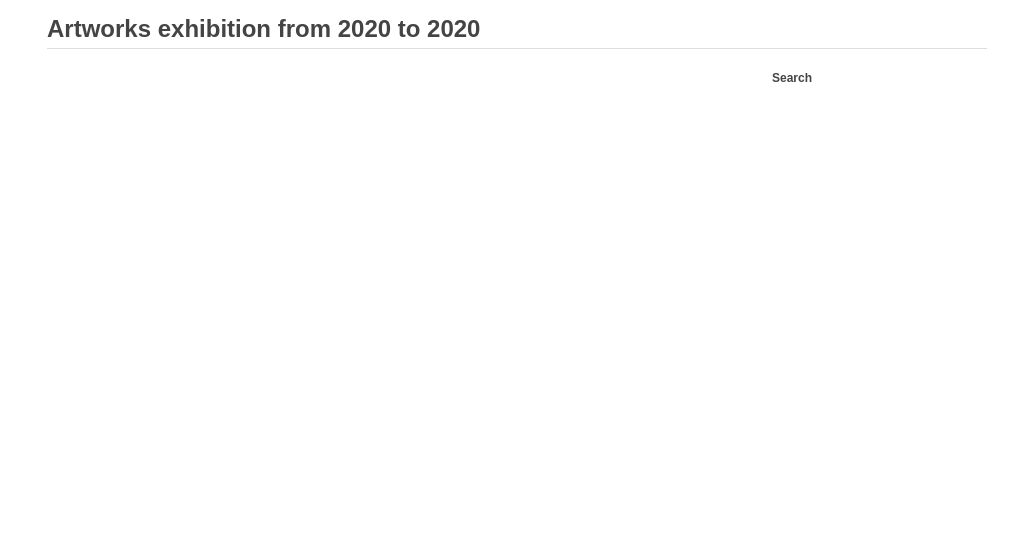
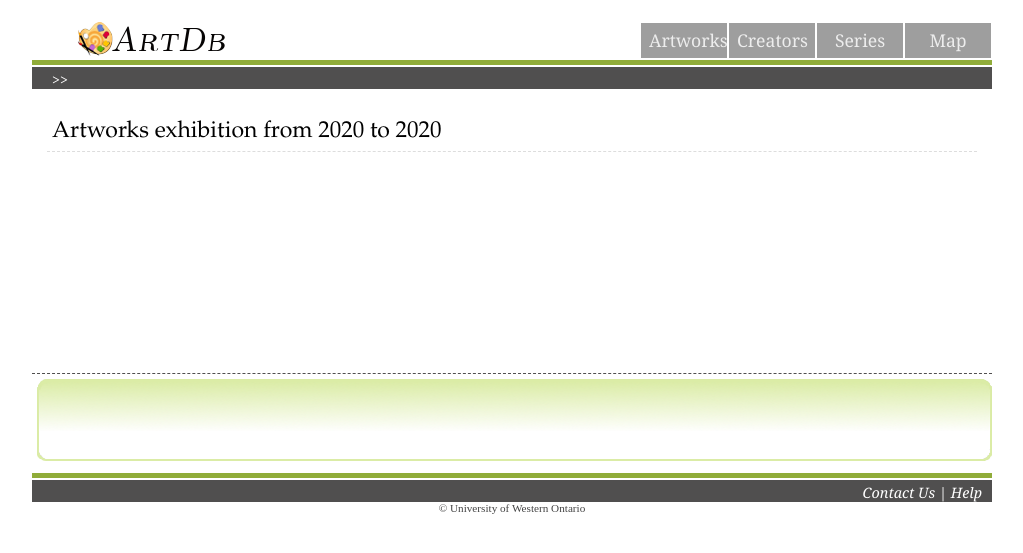
Before and after one commit to versae/artdb, a Django app: template exhibit/templates/exhibit.html in a window 1280 px wide. Shown: the top 553 px of the page, without its empty margins (123-1146 px from the left). Run offline with Django 3.2, Linux system fonts and the light colour scheme; the template is opened without the code that fills it: most values are stand-ins (such as "Sample title", 1, 10 or a date in 2020); parts of the project's set-up code (start-up, migrations or seed data) failed here and were passed over; some libraries are stand-ins or nearby versions; grey boxes are pictures that could not be loaded.

Commit message:
Improved the Exhibit vew with the style of the site.

```diff
--- a/base/templates/pvbase.html
+++ b/base/templates/pvbase.html
@@ -30,7 +30,9 @@
 	<div id="pvheader">
     	<img src="/media/img/banner1.png" id="pvlogo" alt="Logo" />
 		<div style=" height: 23px; padding: 5px 5px 7px 5px;">
+		    {% block search_box %}
 			<input type="text" id="pv_search_text"/>
+			{% endblock %}
     		<input type="button" id="pv_search_button"/>
 		</div>
         <ul id="navBar">
--- a/exhibit/templates/exhibit.html
+++ b/exhibit/templates/exhibit.html
@@ -1,10 +1,10 @@
-{% extends "base.html" %}
+{% extends "pvbase.html" %}
 {% load i18n %}
 
-{% block title %}{% trans "Exhibition" %}{% endblock %}
 {% block extra_links %}
 {% if year_from and year_to %}
 <link href="{% url artworks_json %}?from={{ year_from }}&to={{ year_to }}" type="application/json" rel="exhibit/data" />
+<link rel="stylesheet" type="text/css" href="/media/css/pvbase.css" />
 {% else %}
 <link href="{% url artworks_json %}" type="application/json" rel="exhibit/data" />
 {% endif %}
@@ -14,7 +14,34 @@
 <script src="http://static.simile.mit.edu/exhibit/extensions-2.0/time/time-extension.js" type="text/javascript"></script>
 {% endblock %}
 
-{% block header %}
+{% block title %}{% trans "Exhibition" %}{% endblock %}
+
+{% block search_box %}
+        <div id="exhibitSearch"
+            ex:role="facet"
+            ex:queryParamName="q"
+            ex:facetClass="TextSearch">
+        </div>
+{% endblock %}
+
+{% block navigation_bar %}
+    <li>
+        <a href="{% url artworks_list %}">Artworks</a>
+    </li>
+    <li>
+        <a href="{% url creators_list %}">Creators</a>
+    </li>
+    <li class="current">
+        <a href="{% url series_list %}">Series</a>
+    </li>
+    <li>
+        <a href="{% url map %}">Map</a>
+    </li>
+{% endblock %}
+
+{% block pv_page_body %}
+
+<div class="pvtitle">
 <h1>
 {% if year_from and year_to %}
     {% blocktrans %}
@@ -24,7 +51,48 @@
     {% trans "Artworks exhibition" %}
 {% endif %}
 </h1>
-{% endblock %}
+
+<div id="exhibitFiltersContainer">
+    <div id=exhibitFilters>
+     <span ex:role="facet" ex:expression=".creators" ex:facetLabel="{% trans "Creators" %}"></span>
+     <span ex:role="facet" ex:expression=".serie" ex:facetLabel="{% trans "Serie" %}"></span>
+     <span ex:role="facet" ex:expression=".descriptors" ex:facetLabel="{% trans "Descriptors" %}"></span>
+<!--     <span ex:role="facet" ex:expression=".size" ex:facetLabel="{% trans "Size" %}"></span>-->
+     <span ex:role="facet" ex:expression=".current_place" ex:facetLabel="{% trans "Place (current)" %}"></span>
+     <span
+        ex:role="facet"
+        ex:scroll="true"
+        ex:expression=".creation_year_end"
+        ex:facetLabel="{% trans "Century" %}"
+        ex:facetClass="NumericRange"
+        ex:interval="100">
+    </span>
+     <span
+        ex:role="facet"
+        ex:expression=".creation_year_start"
+        ex:facetLabel="{% trans "Creation year start" %}"
+        ex:facetClass="NumericRange"
+        ex:interval="25">
+    </span>
+     <span
+        ex:role="facet"
+        ex:expression=".creation_year_end"
+        ex:facetLabel="{% trans "Creation year end" %}"
+        ex:facetClass="NumericRange"
+        ex:onshow="alert(1);"
+        ex:interval="25">
+    </span>
+    </div>
+</div>
+
+</div>
+
+
+<div class="pvcolorspace" style="background-color: #ffffff;">
+</div>
+<div id="secWrapper">
+    <div id="wrapper">
+        <div id="container">
 
 {% block nav %}
 {% comment %}
@@ -43,7 +111,7 @@
 {% block main %}
     <div ex:role="viewPanel">
         <div
-            ex:showDuplicates="false"
+            ex:showDuplicates="true"
             ex:role="view">
         </div>
         <div
@@ -65,42 +133,7 @@
         </div>
     </div>
 {% endblock %}
-
-{% block sidebar %}
-     <div id="searchBox">
-        <strong>{% trans "Search" %}</strong>
-        <div
-            ex:role="facet"
-            ex:queryParamName="q"
-            ex:facetClass="TextSearch">
-        </div>
-     </div>
-     <div ex:role="facet" ex:expression=".creators" ex:facetLabel="{% trans "Creators" %}"></div>
-     <div ex:role="facet" ex:expression=".serie" ex:facetLabel="{% trans "Serie" %}"></div>
-     <div ex:role="facet" ex:expression=".descriptors" ex:facetLabel="{% trans "Descriptors" %}"></div>
-<!--     <div ex:role="facet" ex:expression=".size" ex:facetLabel="{% trans "Size" %}"></div>-->
-     <div ex:role="facet" ex:expression=".current_place" ex:facetLabel="{% trans "Place (current)" %}"></div>
-     <div
-        ex:role="facet"
-        ex:scroll="false"
-        ex:expression=".creation_year_end"
-        ex:facetLabel="{% trans "Century" %}"
-        ex:facetClass="NumericRange"
-        ex:interval="100">
     </div>
-     <div
-        ex:role="facet"
-        ex:expression=".creation_year_start"
-        ex:facetLabel="{% trans "Creation year start" %}"
-        ex:facetClass="NumericRange"
-        ex:interval="25">
     </div>
-     <div
-        ex:role="facet"
-        ex:expression=".creation_year_end"
-        ex:facetLabel="{% trans "Creation year end" %}"
-        ex:facetClass="NumericRange"
-        ex:onshow="alert(1);"
-        ex:interval="25">
-    </div>
+</div>
 {% endblock %}
--- a/media/css/pvbase.css
+++ b/media/css/pvbase.css
@@ -143,7 +143,18 @@
 	right: 390px;
 }
 
-#advanced_search_button:hover,#search_button:hover,#pv_search_button:hover {
+#pvheader #exhibitSearch input[type="text"] {
+    height: 23px;
+    width: 160px;
+    background: url(/media/img/search_box.png);
+    border: none;
+    float: right;
+    position: relative;
+    top: 5px;
+    right: 390px;
+}
+
+#advanced_search_button:hover,#search_button:hover {
 	cursor: pointer;
 }
 
@@ -157,6 +168,32 @@
 	color: #000000;
 	border-bottom: dashed 1px #504f4f;
 }
+
+#exhibitFiltersContainer {
+    font-size: 0.75em;
+    height: 200px;
+/*    overflow: auto;*/
+    overflow-x: auto;
+    overflow-y: hidden;
+}
+
+#exhibitFilters {
+    width: 1780px;
+}
+
+#exhibitFilters span {
+    float: left;
+}
+
+#exhibitFilters span div.exhibit-facet-header {
+    width: 250px;
+}
+
+#exhibitFilters span div.exhibit-facet-body-frame {
+    width: 250px;
+    height: 250px;
+}
+
 
 /* for dropdown in list pages*/
 #pvsort_span {
@@ -389,7 +426,7 @@ ul#navBar li a:hover {
 }
 
 .pvimage_block {
-
+	text-align: right;
 	padding-right: 35px;
 }
 
@@ -532,6 +569,11 @@ ul#navBar li a:hover {
 	font: 23px/ 1.6 Palatino, serif;
 	text-indent: 5px;
 	border-bottom: 1px dashed #ddd;
+}
+
+.pvart_image {
+	height: 170px;
+	width: 150px;
 }
 
 #secCol {
```
